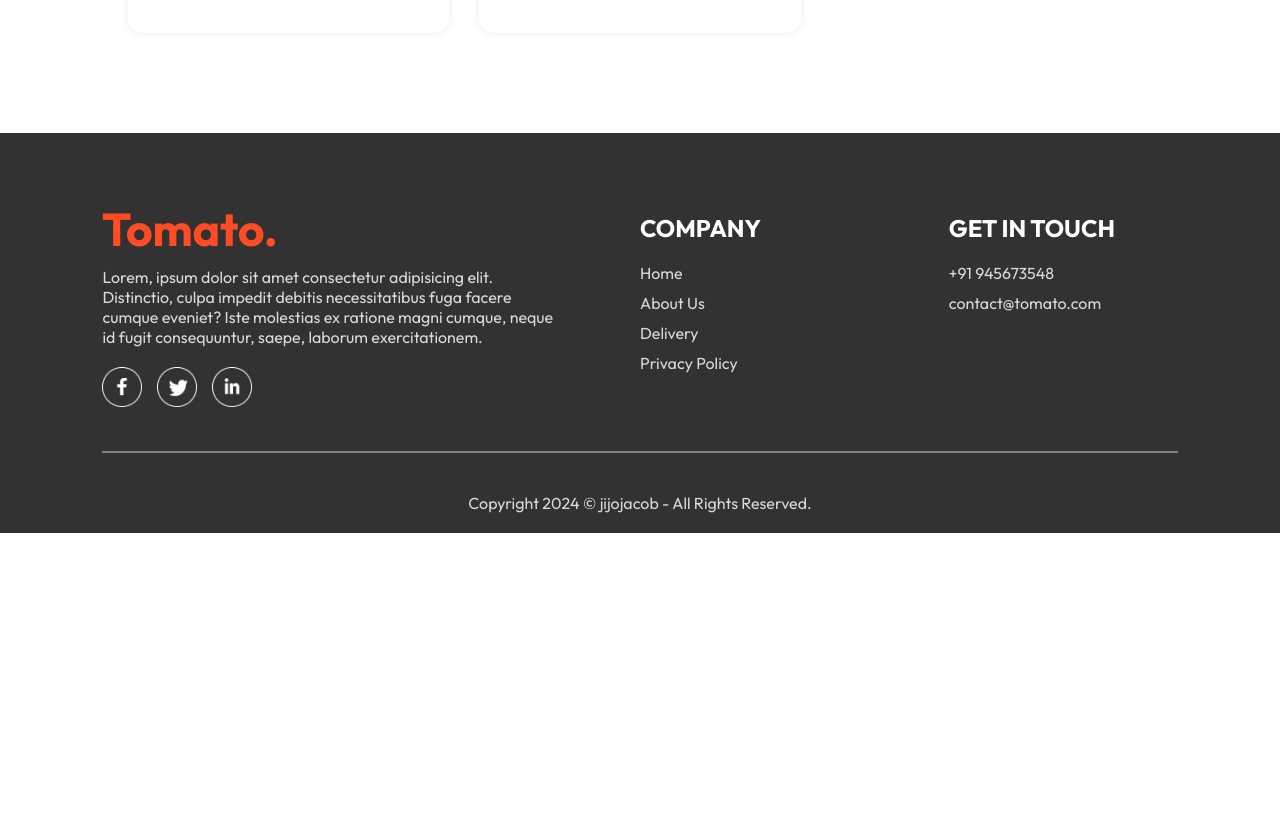
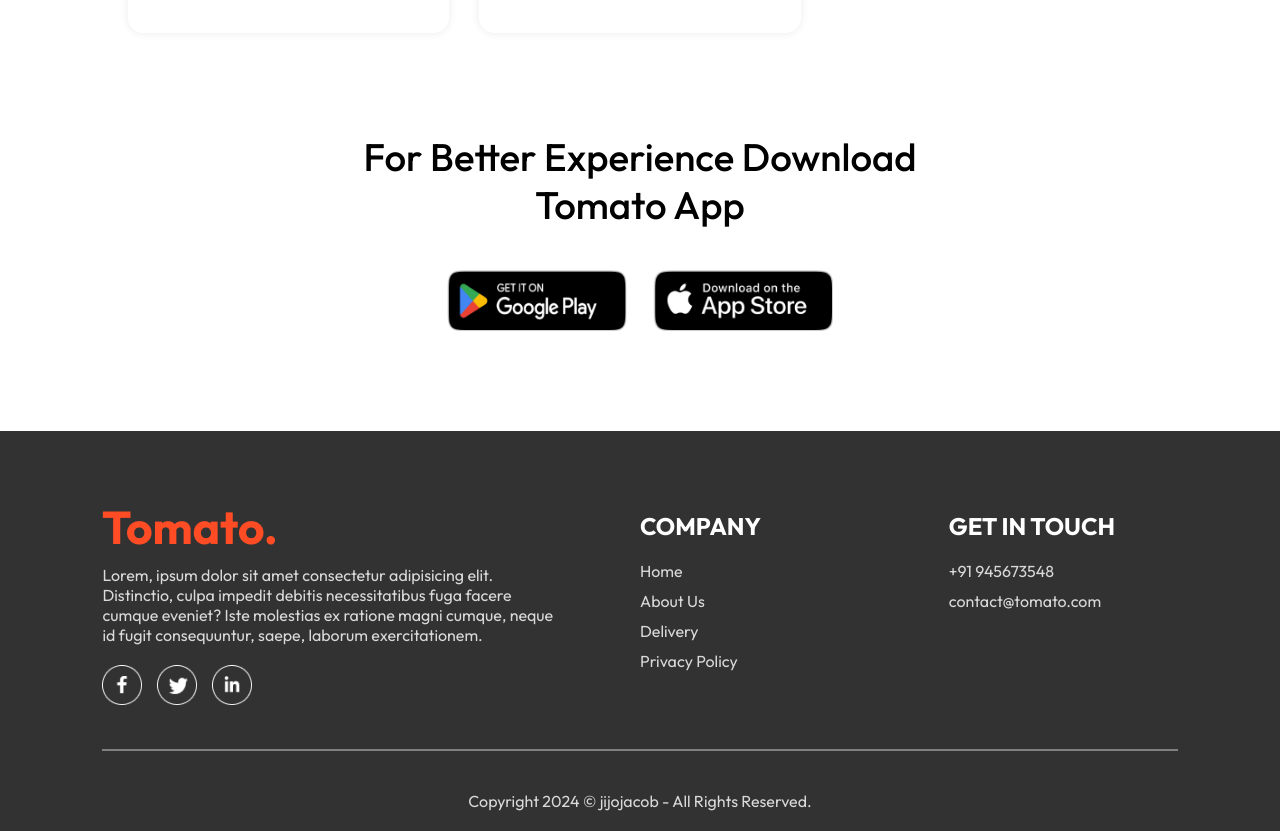
Before and after one commit to Jijojacob988/Tomato, a React (Vite) app in the folder frontend/: page / in a window 1280 px wide. Shown: the part 5942-6773 px from the top of the page. Before the commit the page ends 6475 px from the top, so only its background shows below. Built offline with nearby package versions, Linux system fonts and the light colour scheme.

Commit message:
app download layout created

```diff
--- /dev/null
+++ b/frontend/src/components/AppDownload/AppDownload.css
@@ -0,0 +1,22 @@
+.app-download{
+    margin: auto auto;
+    margin-top: 100px;
+    font-size: max(3vw,20px);
+    text-align: center;
+    font-weight: 500;
+}
+.app-download-platforms{
+    display: flex;
+    justify-content: center;
+    gap: max(2vw,10px);
+    margin-top: 40px;
+}
+.app-download-platforms img{
+    width: max(30vw,120px);
+    max-width: 180px;
+    transition: 0.5s;
+    cursor: pointer;
+}
+.app-download-platforms img:hover{
+   transform: scale(1.05);
+}
--- /dev/null
+++ b/frontend/src/components/AppDownload/AppDownload.jsx
@@ -0,0 +1,18 @@
+import React from 'react'
+import './AppDownload.css'
+import { assets } from '../../assets/assets'
+
+const AppDownload = () => {
+  return (
+    <div className='app-download' id='app-download'>
+        <p>For Better Experience Download <br /> Tomato App</p>
+        <div className="app-download-platforms">
+            <img src={assets.play_store} alt="" />
+            <img src={assets.app_store} alt="" />
+        </div>
+
+    </div>
+  )
+}
+
+export default AppDownload
--- a/frontend/src/pages/Home/Home.jsx
+++ b/frontend/src/pages/Home/Home.jsx
@@ -3,6 +3,7 @@
 import Header from '../../components/Header/Header'
 import ExploreMenu from '../../components/ExploreMenu/ExploreMenu'
 import FoodDisplay from '../../components/FoodDisplay/FoodDisplay'
+import AppDownload from '../../components/AppDownload/AppDownload'
 
 const Home = () => {
 
@@ -12,6 +13,7 @@
     <Header/>
     <ExploreMenu category={category} setCategory={setCategory}/>
     <FoodDisplay category={category}/>
+    <AppDownload/>
       </div>
   )
 }
```
